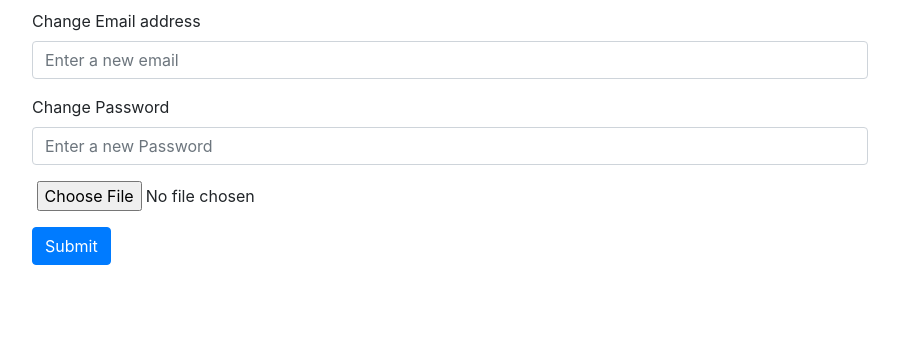
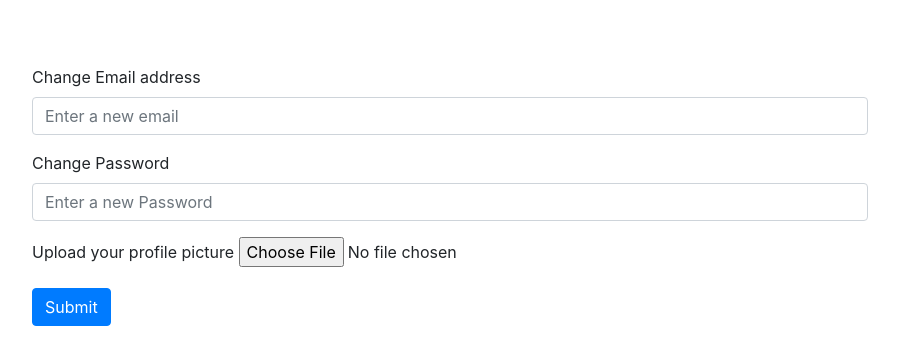
Before and after one commit to tjrosset/312_project, a Flask app: page /profile in a window 1280 px wide. Shown: the part 595-951 px from the top of the page, without its empty margins (190-1089 px from the left). Before the commit the page ends 860 px from the top, so only its background shows below. Run offline with Flask 2, Linux system fonts and the light colour scheme; the visitor is signed in with stand-in values (Sample User, id 1); grey boxes marked "Sample" are stand-in pictures; a database or web service that is not in the repository returns one stand-in record (values such as "Sample title"); some libraries are stand-ins or nearby versions.

Commit message:
Final Profile

```diff
--- a/app.py
+++ b/app.py
@@ -1,5 +1,5 @@
 # import the Flask class from the flask module
-from flask import Flask, render_template, redirect, url_for, request, session
+from flask import Flask, render_template, redirect, url_for, request, session, send_from_directory
 import pymongo
 import bcrypt
 from flask_socketio import SocketIO
@@ -27,7 +27,10 @@ loggedInPlayers["Billy"] = player
 app = Flask(__name__)
 app.secret_key = "uyt$&%53dfJHJKru$%fg*()fit7d5"
 socketio = SocketIO(app)
-app.config['UPLOAD_FOLDER'] = '/uploads/'
+
+# base = os.path.dirname(os.path.abspath(__file__))
+# app.config['UPLOAD_FOLDER'] = os.path.join(base,'uploads')
+app.config['UPLOAD_FOLDER'] = './uploads'
 
 @app.route("/", methods=['post', 'get'])
 def index():
@@ -97,7 +100,7 @@ def login():
 
 @app.route('/uploads/<filename>')
 def uploads(filename):
-    return flask.send_from_directory(app.config['UPLOAD_FOLDER'],filename)
+    return send_from_directory(app.config['UPLOAD_FOLDER'],filename)
 
 @app.route('/profile', methods=["POST", "GET"])
 def profile():
@@ -123,21 +126,23 @@ def profile():
                 newval = {"$set":{"email":newemail}} # query
                 records.update_one({"email": session['email']},newval)
                 message += "New Email Successful!"
+                session['email'] = newemail
 
-            if bcrypt.checkpw(oldpassword.encode('utf-8'), newpassword):
-                message += "Error Old Password can't be the same as New Password!"
-            elif newpassword:
-                user['password'] = bcrypt.hashpw(newpassword.encode('utf-8'), bcrypt.gensalt())
-                newval = {"$set":{"pass":hash}}
-                records.update_one({"email": session['email']},newval)
-                message += "New Password Successful!"
+            if newpassword:
+                if bcrypt.checkpw(newpassword.encode('utf8'), oldpassword):
+                    message += "Error Old Password can't be the same as New Password!"
+                elif newpassword:
+                    hash = bcrypt.hashpw(newpassword.encode('utf-8'), bcrypt.gensalt())
+                    newval = {"$set":{"password":hash}}
+                    records.update_one({"email": session['email']},newval)
+                    message += "New Password Successful!"
 
             if 'file' not in request.files:
                 message += "No File Uploaded."
-            elif request.files['file'].rsplit('.',1)[1] in legal_extensions:
+            elif request.files['file'].filename.rsplit('.',1)[1] in legal_extensions:
                 file = request.files['file']
                 filename = secure_filename(file.filename)
-                file.save(os.path.join(app.config['UPLOAD_FOLDER']),filename)
+                file.save(os.path.join(app.config['UPLOAD_FOLDER'],filename))
 
                 newval = {"$set":{"picture":filename}}
                 records.update_one({"email": session['email']},newval)
@@ -150,11 +155,11 @@ def profile():
 
     if 'email' in session:
         user =  records.find_one({"email": session['email']})
-
         if user:
             username = user['name']
             email = user['email']
-            return render_template('profile.html', user=username, email=email)
+            picture = user.get('picture')
+            return render_template('profile.html', user=username, email=email, picture=picture)
 
     message = "You're not logged In!"
     return render_template('profile.html',message = message)
--- a/templates/profile.html
+++ b/templates/profile.html
@@ -10,22 +10,22 @@
   <h1>Hello! {{ user }}</h1>
   <h1>Current Email : {{ email }}</h1>
   <img src="/uploads/{{ picture }}" alt="">
-  <a href="/login">Go to Game</a>
+  <h1><a href="/login">Go to Game</a></h1>
   <h2>Make Changes Below</h2>
 </div>
 
-<form action="" method="post" style="width:70%; margin: 0 auto; padding: 30px">
+<form action="" method="post" style="width:70%; margin: 0 auto; padding: 30px" enctype="multipart/form-data">
     <div class="form-group">
       <label for="emailChange">Change Email address</label><br>
       <input name="newemail" class="form-control" id="newemail"  placeholder="Enter a new email">
     </div>
     <div class="form-group">
       <label for="passwordChange">Change Password</label>
-      <input type="newpassword" name="password" class="form-control" id="newpassword" placeholder="Enter a new Password">
+      <input name="newpassword" class="form-control" id="newpassword" placeholder="Enter a new Password" type="password" >
     </div>
     <div class="form-group">
-        <label for="file"></label>
-        <input type=file name=file placeholder="Upload your profile picture">
+        <label for="file">Upload your profile picture</label>
+        <input type="file" name="file">
     </div>
     <button type="submit" class="btn btn-primary">Submit</button>
 </form>
```
